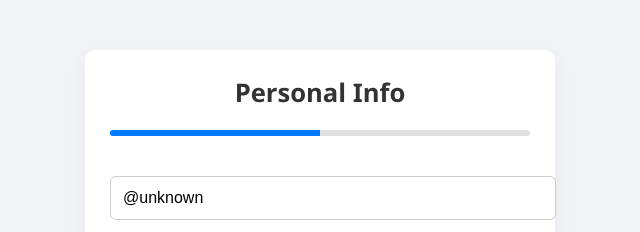
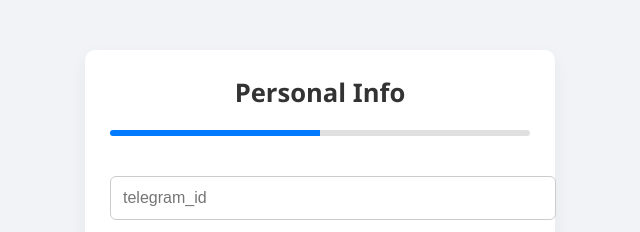
Before and after one commit to fusionAiWallet/fusionaiwallet.github.io, a plain HTML site: page index.html in a window 1280 px wide. Shown: the top 232 px of the page, 320-960 px from the left. Drawn offline with Linux system fonts and the light colour scheme.

Commit message:
Update index.html

```diff
--- a/index.html
+++ b/index.html
@@ -81,7 +81,7 @@
   </div>
 
   <div id="step1">
-    <input type="text" id="telegramUsername" placeholder="@telegram_username" readonly />
+    <input type="text" id="telegram_id" placeholder="telegram_id" readonly />
     <input type="text" id="firstName" placeholder="First Name" required />
     <input type="text" id="surname" placeholder="Surname" required />
     <input type="text" id="phone" placeholder="Phone Number" required />
@@ -102,12 +102,14 @@
 </div>
 
 <script>
+
+
   const tg = window.Telegram?.WebApp || null;
   if (tg) tg.expand();
 
-  const username = tg?.initDataUnsafe?.user?.username || "unknown";
-  document.getElementById("telegramUsername").value = username ? `@${username}` : "unknown";
-  console.log("Telegram username detected:", username);
+  const telegram_id = tg?.initDataUnsafe?.user?.id || "unknown";
+  document.getElementById("telegramId").value = telegram_id : "unknown";
+  console.log("Telegram username detected:", telegram_id);
 
   function nextStep() {
     const firstName = document.getElementById("firstName").value;
```
